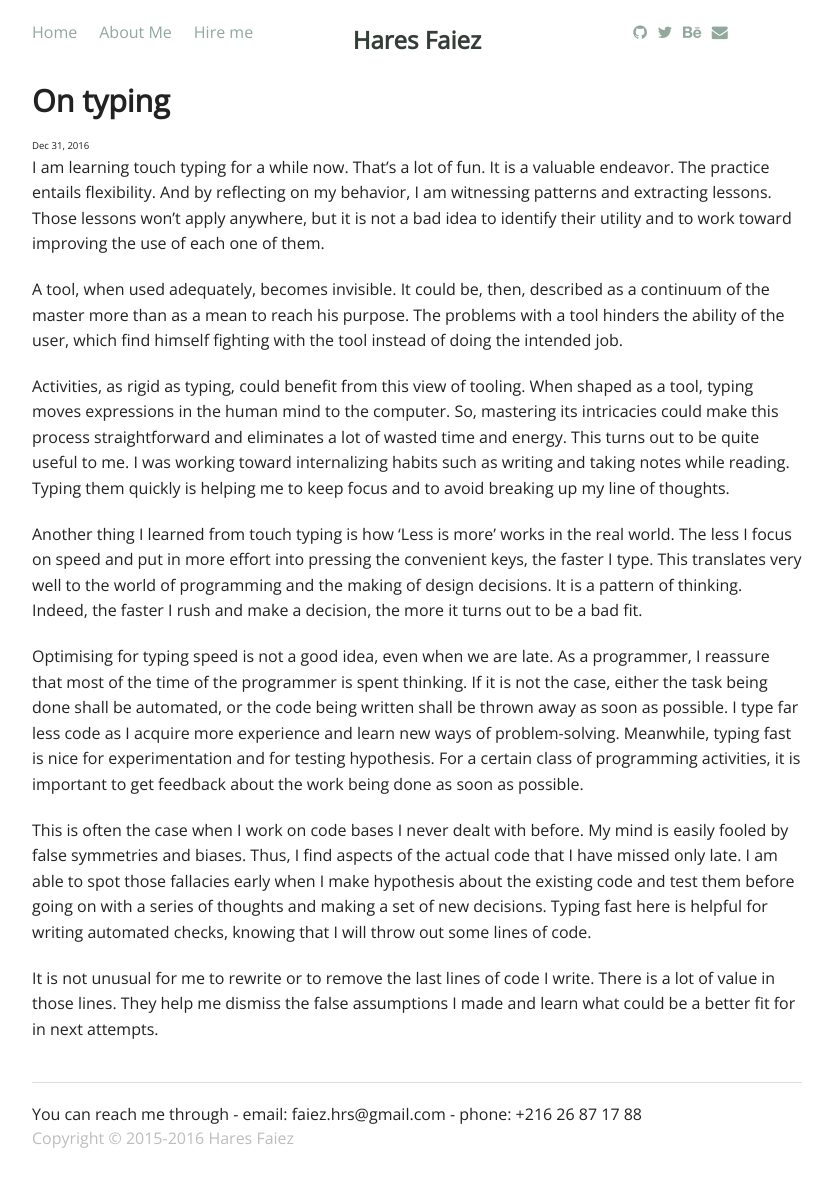
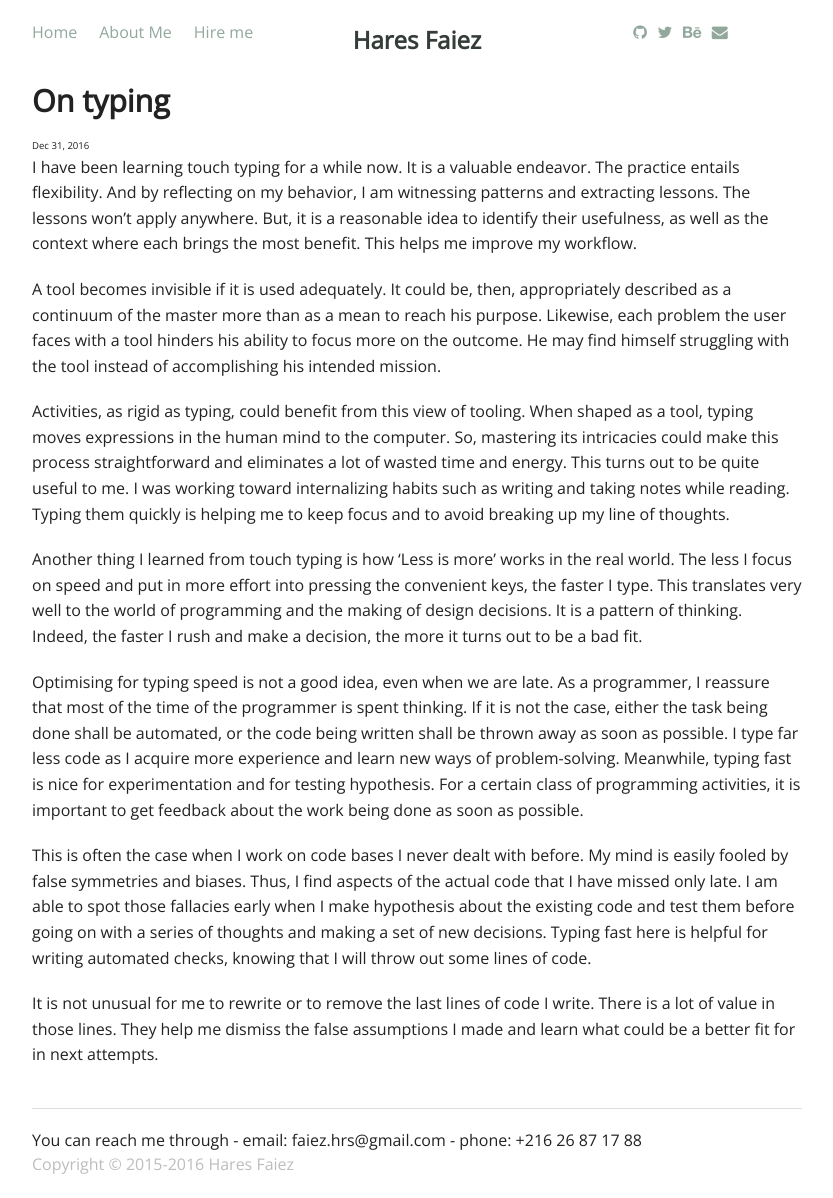
Before and after one commit to haresfaiez/haresfaiez.github.io, a Jekyll site: the page built from _posts/2016-12-31-on-typing.md, in a window 1280 px wide. Shown: the whole page, without its empty margins (223-1056 px from the left). Built offline with Jekyll 4.4.1, drawn with Linux system fonts in a browser that asks for light colours; some web fonts are replaced; comment, search, counter and statistics services are not loaded; before the commit the page ends 1172 px from its top, so only the background shows below that.

Commit message:
Improving the beginning of the on-typing post

```diff
--- a/_posts/2016-12-31-on-typing.md
+++ b/_posts/2016-12-31-on-typing.md
@@ -7,19 +7,20 @@ categories: Software
 tags: typing
 ---
 
-I am learning touch typing for a while now. That's a lot of fun.
-It is a valuable endeavor.
+I have been learning touch typing for a while now. It is a valuable endeavor.
 The practice entails flexibility. And by reflecting on my behavior,
 I am witnessing patterns and extracting lessons.
-Those lessons won't apply anywhere, but it is not a bad idea to identify
-their utility and to work toward improving the use of each one of them.
+The lessons won't apply anywhere. But, it is a reasonable idea to identify
+their usefulness, as well as the context where each brings the most
+benefit. This helps me improve my workflow.
 
-A tool, when used adequately, becomes invisible.
-It could be, then, described as a continuum of the master
+A tool becomes invisible if it is used adequately.
+It could be, then, appropriately described as a continuum of the master
 more than as a mean to reach his purpose.
-The problems with a tool hinders the ability of the user,
-which find himself fighting with the tool instead of doing the intended
-job.
+Likewise, each problem the user faces with a tool hinders his ability
+to focus more on the outcome.
+He may find himself struggling with the tool instead of accomplishing his intended
+mission.
 
 Activities, as rigid as typing, could benefit from this view of tooling.
 When shaped as a tool, typing moves expressions in the human mind to the computer.
```
